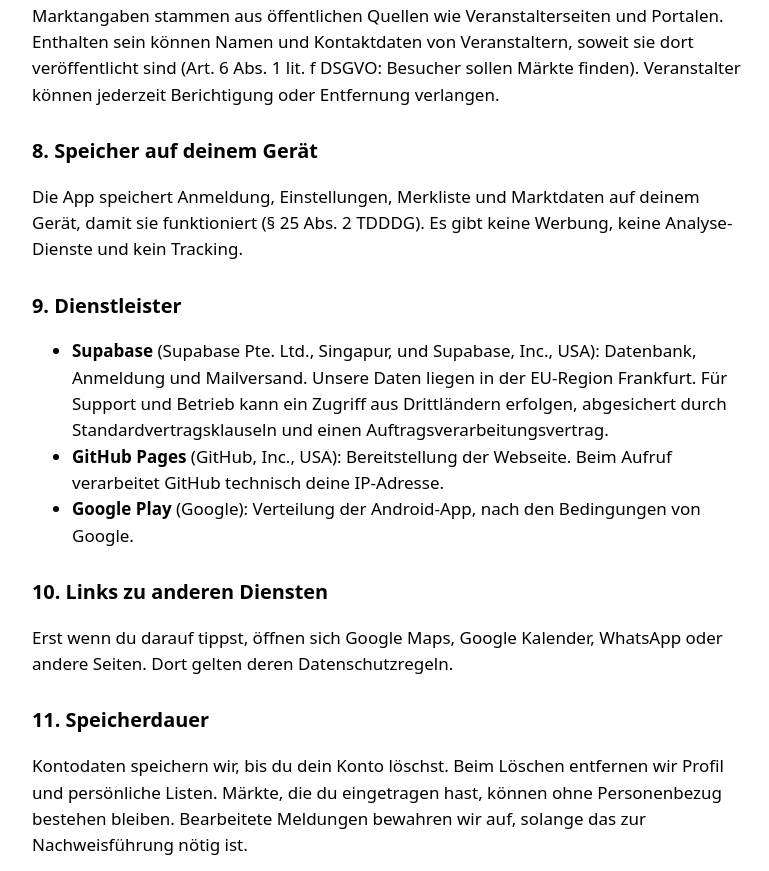
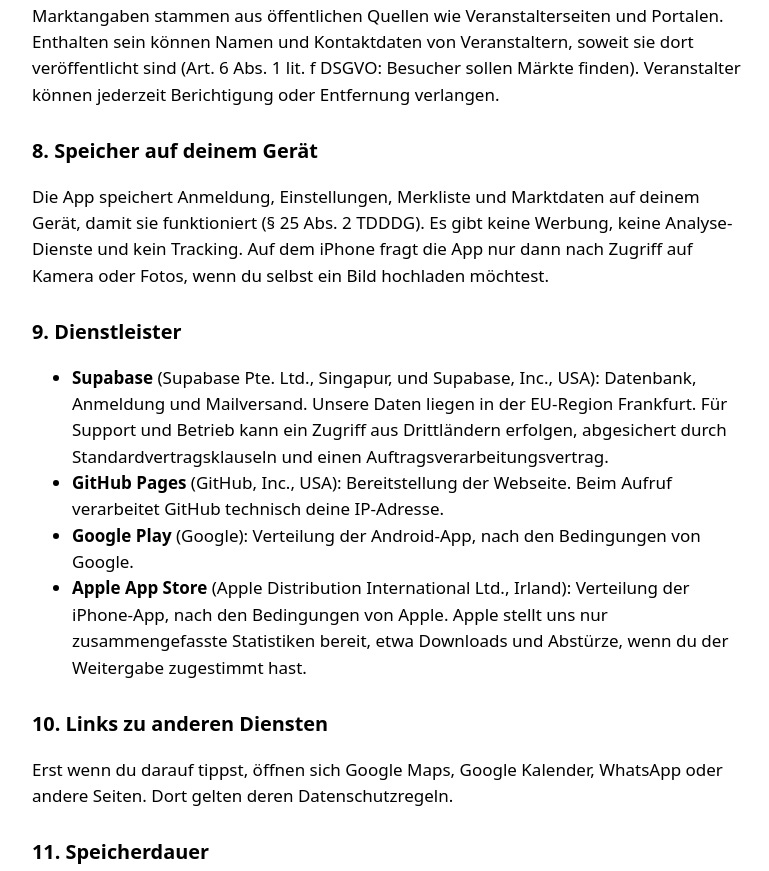
Before and after one commit to nounnounstudio/troedelradar, a plain HTML site: page datenschutz.html in a window 1280 px wide. Shown: the part 1169-2040 px from the top of the page, without its empty margins (248-1017 px from the left). Drawn offline with Linux system fonts and the light colour scheme.

Commit message:
Update datenschutz.html

```diff
--- a/datenschutz.html
+++ b/datenschutz.html
@@ -1,4 +1,4 @@
-<!doctype html><html lang="de"><head><meta charset="utf-8"><meta name="viewport" content="width=device-width,initial-scale=1"><title>Datenschutzerklärung · Trödelradar</title><style>:root{color-scheme:light dark}body{font:17px/1.55 system-ui,-apple-system,"Segoe UI",sans-serif;max-width:720px;margin:0 auto;padding:20px 16px 48px;overflow-wrap:anywhere}h1{font-size:1.8em;margin:.2em 0 .6em}h3{margin:1.4em 0 .3em}.small{font-size:.88em}.muted{opacity:.7}</style></head><body><h1>Datenschutzerklärung</h1><p class="small muted">Stand: 6. November 2026</p>
+<!doctype html><html lang="de"><head><meta charset="utf-8"><meta name="viewport" content="width=device-width,initial-scale=1"><title>Datenschutzerklärung · Trödelradar</title><style>:root{color-scheme:light dark}body{font:17px/1.55 system-ui,-apple-system,"Segoe UI",sans-serif;max-width:720px;margin:0 auto;padding:20px 16px 48px;overflow-wrap:anywhere}h1{font-size:1.8em;margin:.2em 0 .6em}h3{margin:1.4em 0 .3em}.small{font-size:.88em}.muted{opacity:.7}</style></head><body><h1>Datenschutzerklärung</h1><p class="small muted">Stand: 12. November 2026</p>
 <h3>1. Verantwortlich</h3><p>Jason Wühr, NOUN Studio, Milchmarkt 6, 91541 Rothenburg ob der Tauber, <a href="mailto:troedelradar@gmail.com">troedelradar@gmail.com</a></p>
 <h3>2. Ohne Konto</h3><p>Du kannst Märkte ohne Konto ansehen. Postleitzahl, Merkliste und Route bleiben dann nur auf deinem Gerät. Beim Abruf der Märkte verarbeitet der Server technisch deine IP-Adresse, um die Anfrage zu beantworten (Art. 6 Abs. 1 lit. f DSGVO: sicherer Betrieb). Meldest du als Gast einen Eintrag, speichern wir Inhalt und Zeitpunkt der Meldung.</p>
 <h3>3. Mit Konto</h3><p>Wir speichern Mail-Adresse, Passwort (nur verschlüsselt als Prüfwert), Name, Rolle und, falls angegeben, deine Postleitzahl. Dazu kommt, was du in der App anlegst: gemerkte Märkte und Termine, Routen, Besuche, Bewertungen, Benachrichtigungen, eingetragene Märkte und deine Veranstalter-Seite. Rechtsgrundlage ist die Vertragserfüllung (Art. 6 Abs. 1 lit. b DSGVO).</p>
@@ -6,8 +6,8 @@
 <h3>5. Eintrag übernehmen</h3><p>Für die Prüfung einer Übernahme speichern wir Name, Verein oder Firma, Mail, gegebenenfalls Telefon, Link und deinen Nachweis. Nur du und der Administrator können den Nachweis sehen (Art. 6 Abs. 1 lit. b und f DSGVO).</p>
 <h3>6. Kontaktformular</h3><p>Schreibst du uns, speichern wir Name, Mail-Adresse und Nachricht, um deine Anfrage zu beantworten (Art. 6 Abs. 1 lit. b und f DSGVO). Wir löschen sie, wenn sie nicht mehr gebraucht wird.</p>
 <h3>7. Veranstalter und Marktdaten</h3><p>Marktangaben stammen aus öffentlichen Quellen wie Veranstalterseiten und Portalen. Enthalten sein können Namen und Kontaktdaten von Veranstaltern, soweit sie dort veröffentlicht sind (Art. 6 Abs. 1 lit. f DSGVO: Besucher sollen Märkte finden). Veranstalter können jederzeit Berichtigung oder Entfernung verlangen.</p>
-<h3>8. Speicher auf deinem Gerät</h3><p>Die App speichert Anmeldung, Einstellungen, Merkliste und Marktdaten auf deinem Gerät, damit sie funktioniert (§ 25 Abs. 2 TDDDG). Es gibt keine Werbung, keine Analyse-Dienste und kein Tracking.</p>
-<h3>9. Dienstleister</h3><ul><li><b>Supabase</b> (Supabase Pte. Ltd., Singapur, und Supabase, Inc., USA): Datenbank, Anmeldung und Mailversand. Unsere Daten liegen in der EU-Region Frankfurt. Für Support und Betrieb kann ein Zugriff aus Drittländern erfolgen, abgesichert durch Standardvertragsklauseln und einen Auftragsverarbeitungsvertrag.</li><li><b>GitHub Pages</b> (GitHub, Inc., USA): Bereitstellung der Webseite. Beim Aufruf verarbeitet GitHub technisch deine IP-Adresse.</li><li><b>Google Play</b> (Google): Verteilung der Android-App, nach den Bedingungen von Google.</li></ul>
+<h3>8. Speicher auf deinem Gerät</h3><p>Die App speichert Anmeldung, Einstellungen, Merkliste und Marktdaten auf deinem Gerät, damit sie funktioniert (§ 25 Abs. 2 TDDDG). Es gibt keine Werbung, keine Analyse-Dienste und kein Tracking. Auf dem iPhone fragt die App nur dann nach Zugriff auf Kamera oder Fotos, wenn du selbst ein Bild hochladen möchtest.</p>
+<h3>9. Dienstleister</h3><ul><li><b>Supabase</b> (Supabase Pte. Ltd., Singapur, und Supabase, Inc., USA): Datenbank, Anmeldung und Mailversand. Unsere Daten liegen in der EU-Region Frankfurt. Für Support und Betrieb kann ein Zugriff aus Drittländern erfolgen, abgesichert durch Standardvertragsklauseln und einen Auftragsverarbeitungsvertrag.</li><li><b>GitHub Pages</b> (GitHub, Inc., USA): Bereitstellung der Webseite. Beim Aufruf verarbeitet GitHub technisch deine IP-Adresse.</li><li><b>Google Play</b> (Google): Verteilung der Android-App, nach den Bedingungen von Google.</li><li><b>Apple App Store</b> (Apple Distribution International Ltd., Irland): Verteilung der iPhone-App, nach den Bedingungen von Apple. Apple stellt uns nur zusammengefasste Statistiken bereit, etwa Downloads und Abstürze, wenn du der Weitergabe zugestimmt hast.</li></ul>
 <h3>10. Links zu anderen Diensten</h3><p>Erst wenn du darauf tippst, öffnen sich Google Maps, Google Kalender, WhatsApp oder andere Seiten. Dort gelten deren Datenschutzregeln.</p>
 <h3>11. Speicherdauer</h3><p>Kontodaten speichern wir, bis du dein Konto löschst. Beim Löschen entfernen wir Profil und persönliche Listen. Märkte, die du eingetragen hast, können ohne Personenbezug bestehen bleiben. Bearbeitete Meldungen bewahren wir auf, solange das zur Nachweisführung nötig ist.</p>
 <h3>12. Konto löschen</h3><p>In der App unter Konto, „Konto löschen“, oder per Mail an die oben genannte Adresse.</p>
```
